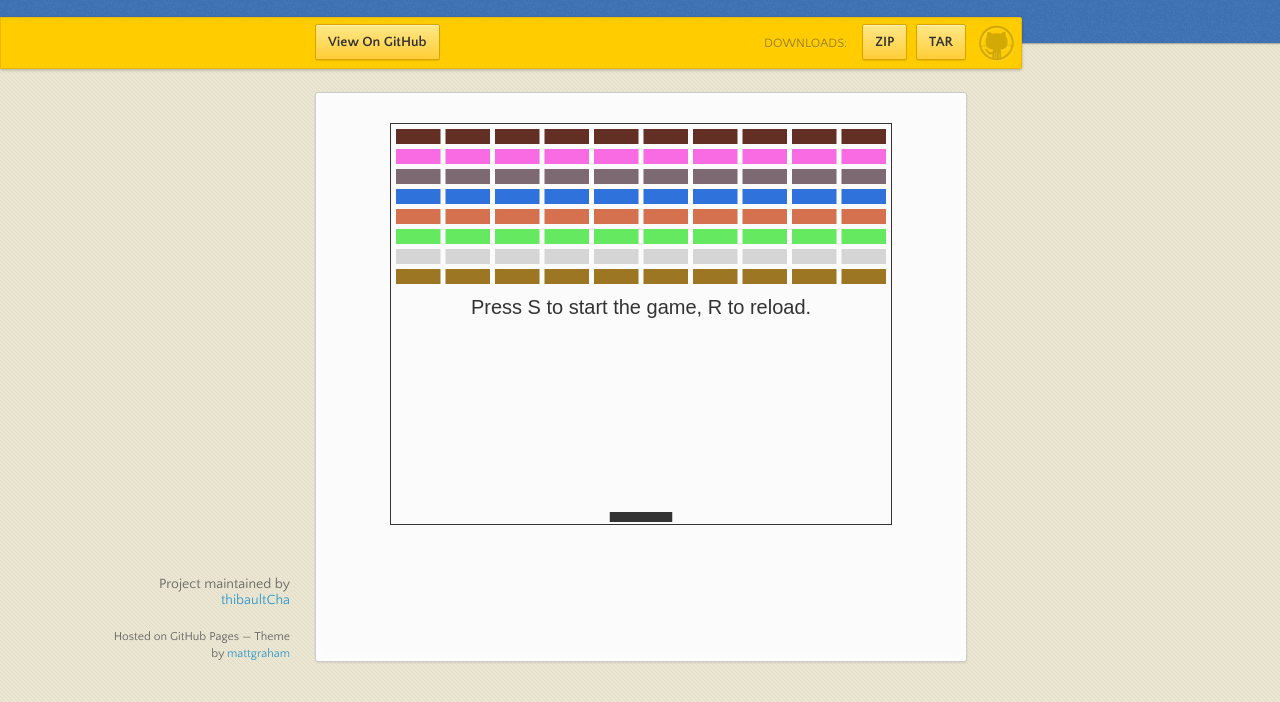
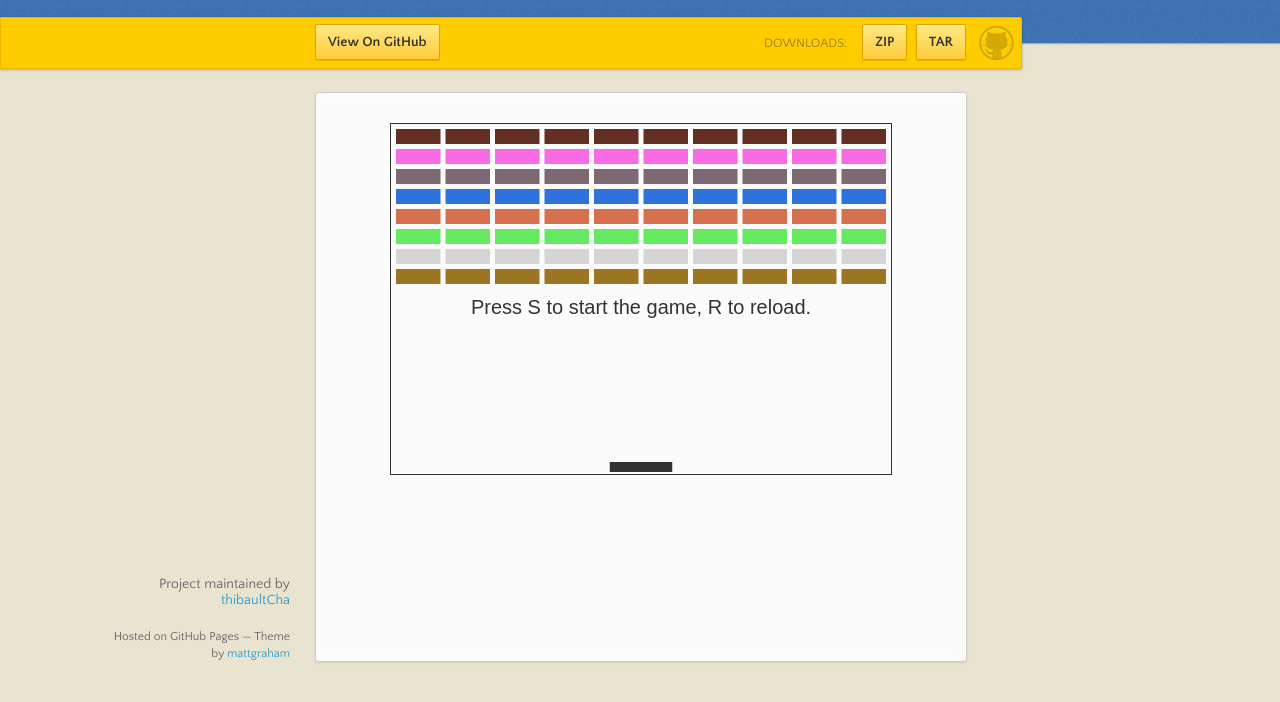
Before and after one commit to thibaultCha/Breakoid, a plain HTML site: page index.html in a window 1280 px wide. Shown: the part 98-800 px from the top of the page. Drawn offline with nearby package versions, Linux system fonts and the light colour scheme.

Commit message:
Update index.html
Smaller canvas

```diff
--- a/index.html
+++ b/index.html
@@ -41,7 +41,7 @@
       </nav>
       <section>
         <center>
-          <canvas id="breakoid-canvas" width="500" height="400" style="border: solid #333333 1px">
+          <canvas id="breakoid-canvas" width="500" height="350" style="border: solid #333333 1px">
               Your browser does not support the canvas element.
           </canvas>
         </center>
```
